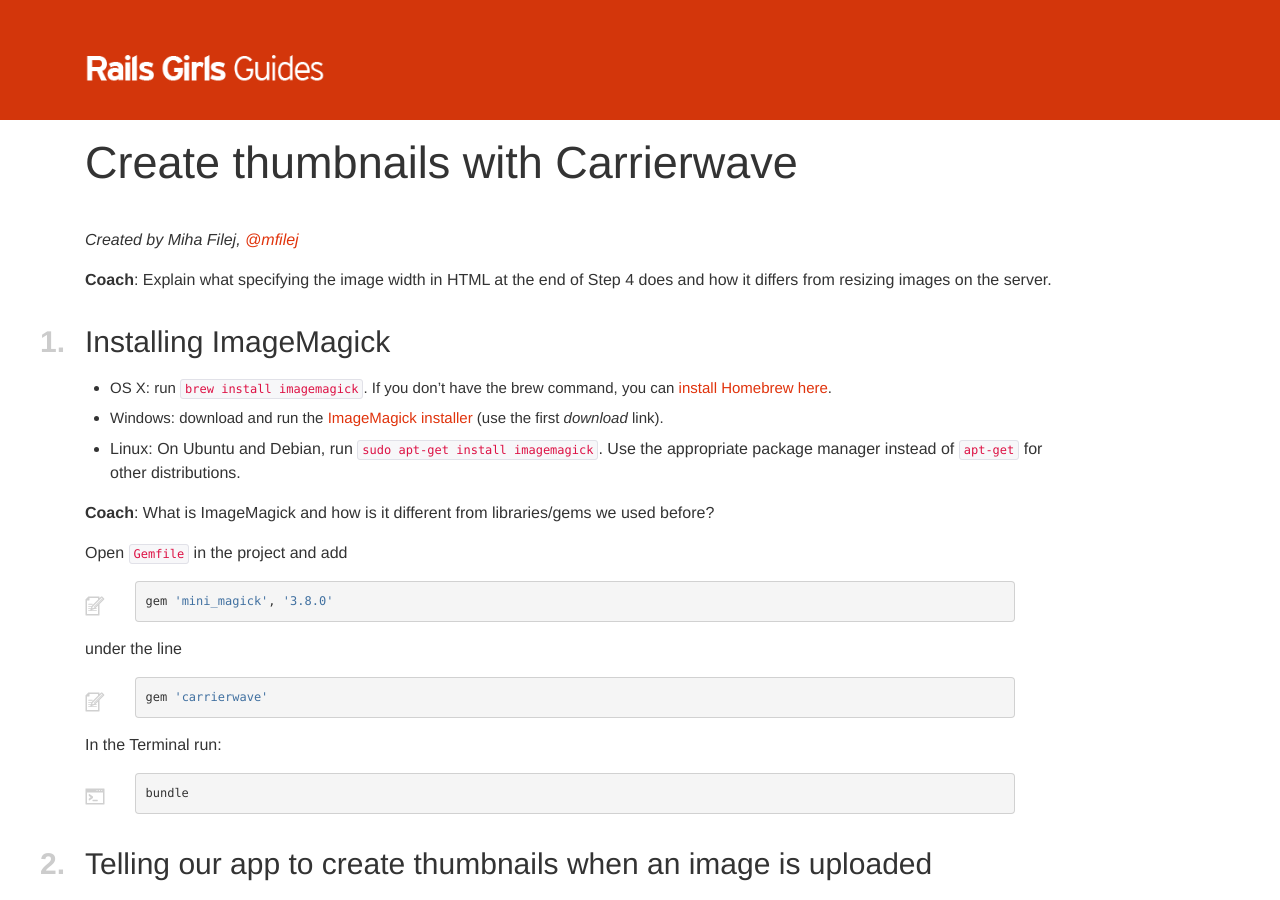
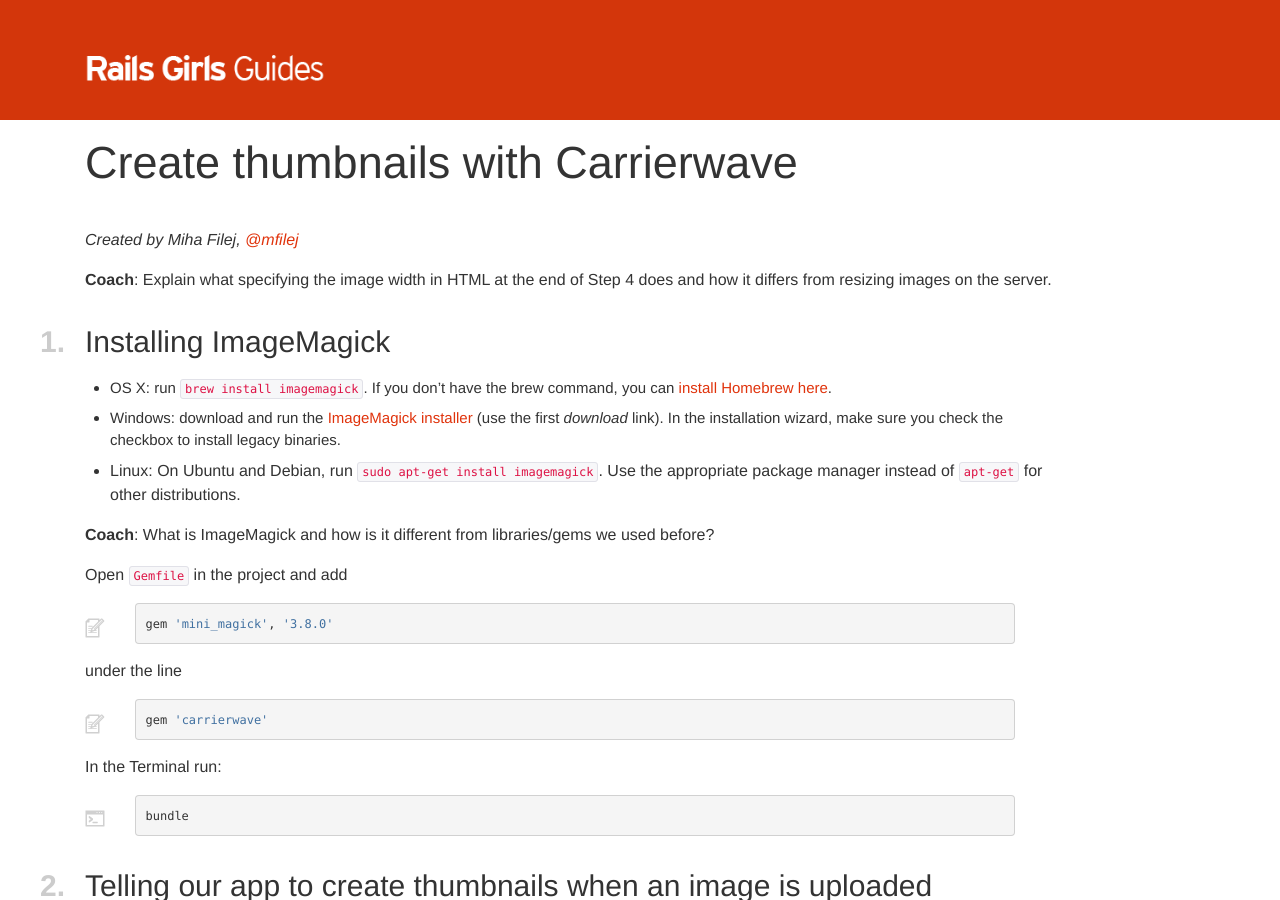
Before and after one commit to railsgirls/guides.railsgirls.com, a Jekyll site: the page built from _posts/2012-06-03-thumbnails.markdown, in a window 1280 px wide and 900 px high. Built offline with Jekyll 4.4.1, drawn with Linux system fonts in a browser that asks for light colours; nearby versions of some CDN libraries.

Commit message:
Mention legacy binaries installation for Windows IM

```diff
--- a/_posts/2012-06-03-thumbnails.markdown
+++ b/_posts/2012-06-03-thumbnails.markdown
@@ -15,7 +15,8 @@
 
 * OS X: run `brew install imagemagick`. If you don't have the brew command, you can [install Homebrew here][in-homebrew].
 * Windows: download and run the [ImageMagick installer][im-win] (use the first
-  *download* link).
+  *download* link). In the installation wizard, make sure you check the checkbox
+  to install legacy binaries.
 * Linux: On Ubuntu and Debian, run `sudo apt-get install imagemagick`. Use the
   appropriate package manager instead of `apt-get` for other distributions.
 
```
